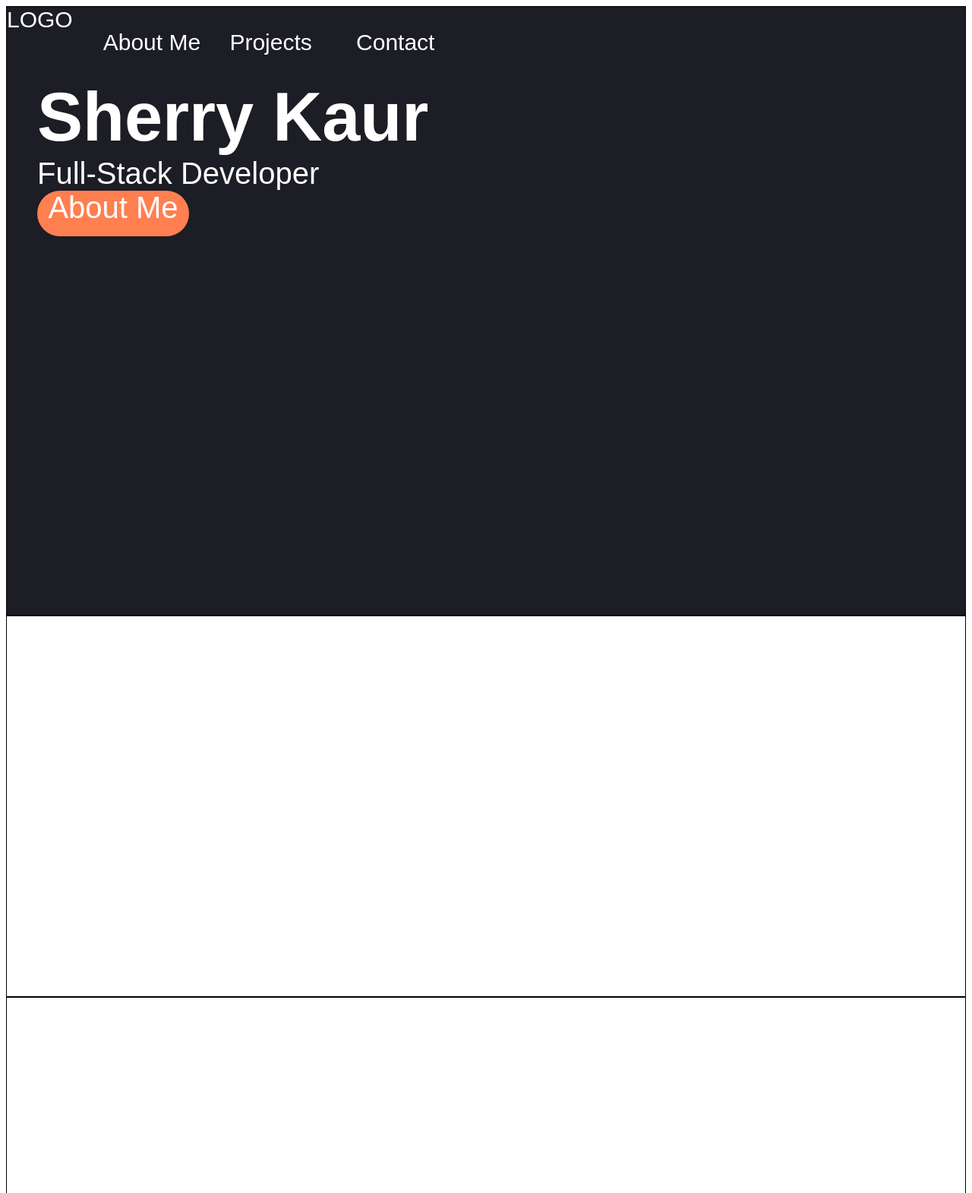
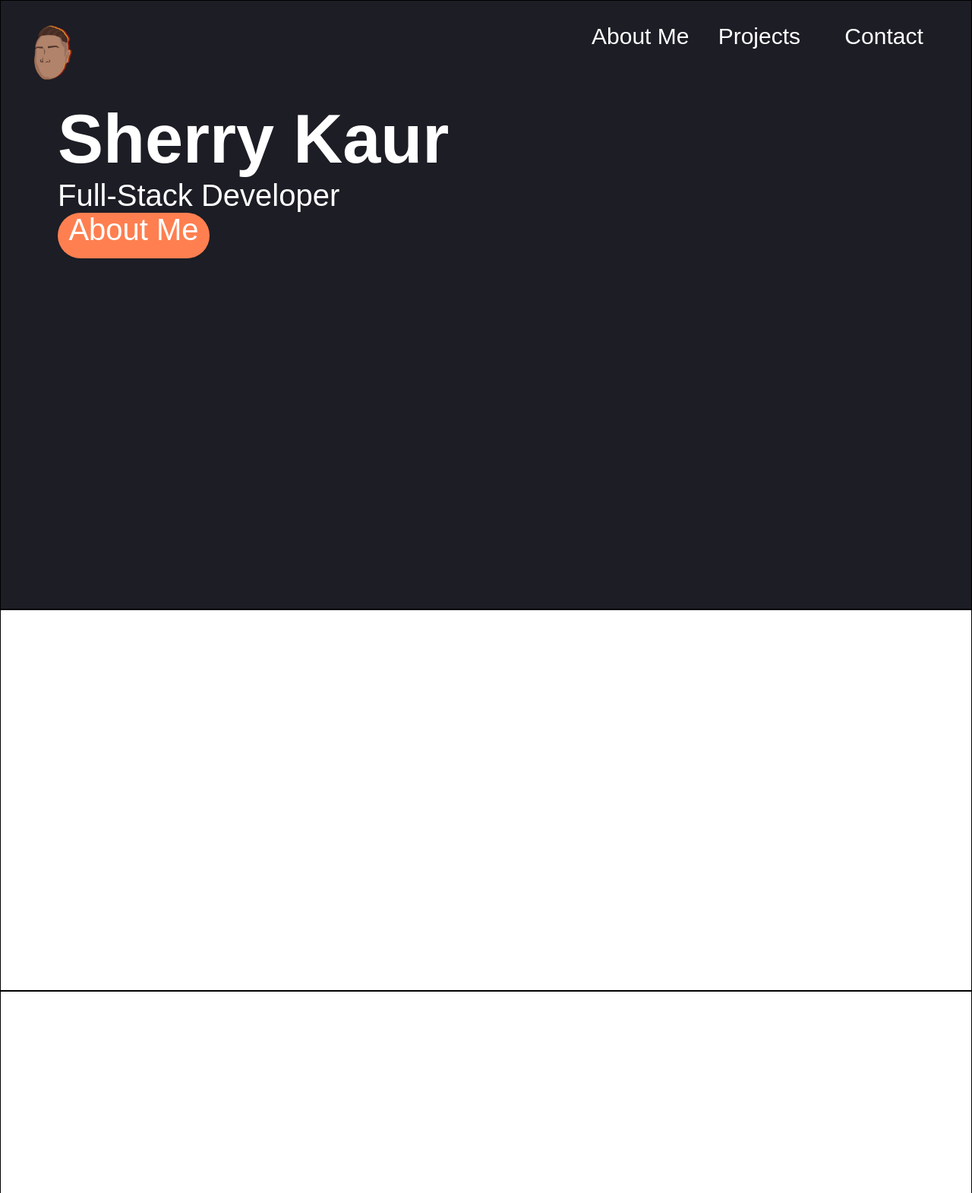
Before and after one commit to skaur816/Professional-Portfolio, a plain HTML site: page index.html in a window 1280 px wide. Shown: the top 1570 px of the page at 76% size. Drawn offline with Linux system fonts and the light colour scheme; a web font is replaced by a local one.

Commit message:
first commit

```diff
--- a/assets/style.css
+++ b/assets/style.css
@@ -1,6 +1,7 @@
 body {
     font-family: 'Finlandica', sans-serif;
     font-family: 'Francois One', sans-serif;
+    margin: 0px;
 }
 
 section {
@@ -25,9 +26,9 @@ footer {
 nav {
     display: flex;
     justify-content: space-between;
-    width: 500px;
-    /*justify-content: space-around;*/
-    font-size: 30px;
+    /* width: 500px;
+    justify-content: space-around;
+    font-size: 30px; */
 }
 
 ul {
@@ -53,8 +54,16 @@ p {
     font-weight: 100px;
 }
 
+.hero-area {
+    display: flex;
+    flex-direction: column;
+    height: 100%;
+    justify-content: center;
+}
+
 .hero-text {
-    margin-left: 40px;
+    margin-left: 75px;
+    margin-bottom: 600px;
 }
 
 .button {
@@ -66,3 +75,17 @@ p {
     /*font-size: 30px;*/
     /*font-weight: 300;*/
 }
+
+.button:hover {
+    background-color:#ef744b;
+}
+
+.button:active {
+    background-color: #898989;
+    color: #808080;
+}
+
+.logo {
+ height: 75px;
+ margin: 30px;
+}
--- a/index.html
+++ b/index.html
@@ -13,17 +13,25 @@
 <body>
     <section class = "hero">
         <nav>
-            <div>LOGO</div>
+            <img class= "logo" src="assets/images/112-AK (1).png" alt="Sherry's logo">
             <ul>
                 <li>About Me</li>
                 <li>Projects</li>
                 <li>Contact</li>
             </ul>
         </nav>
-        <div class = "hero-text">
-            <h1>Sherry Kaur</h1>
-            <p>Full-Stack Developer</p>
-            <div class = "button">About Me</div>
+        <div class = "hero-area">
+            <div class = "hero-text">
+                <h1>Sherry Kaur</h1>
+                <p>Full-Stack Developer</p>
+                <div class = "button">About Me</div>
+            </div>
+        </div>
+
+        <div class = "socials">
+            <div>Twitter</div>
+            <div>Linked in</div>
+            <div>Github</div>
         </div>
 
     </section>
```
Also changed, not shown: assets/images/112-AK (1).png (added).
